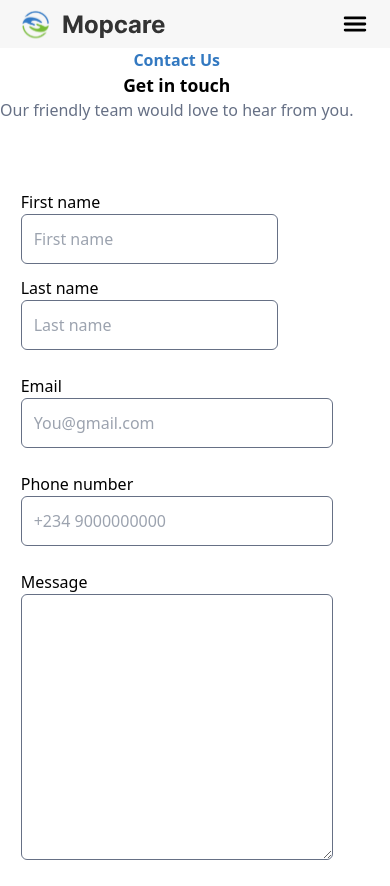
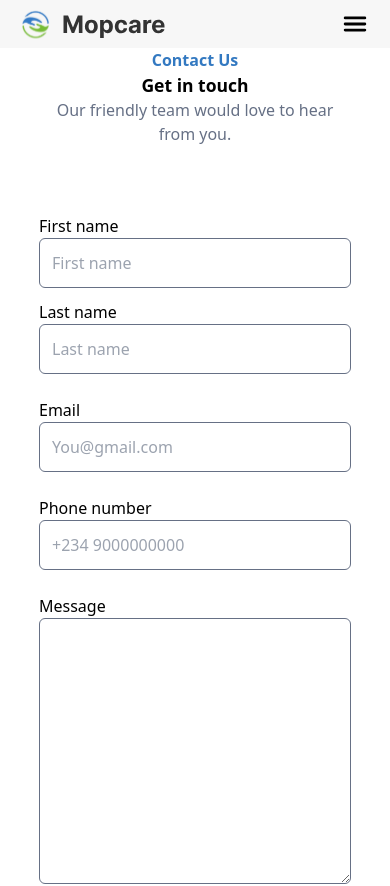
Before and after one commit to xamorite/Mopcaree, a React (Vite) app: page /contact in a window 390 px wide. Shown: the top 886 px of the page. Built offline with nearby package versions, Linux system fonts and the light colour scheme.

Commit message:
about mobile

```diff
--- a/src/components/About/About.jsx
+++ b/src/components/About/About.jsx
@@ -4,7 +4,7 @@ import Gb from './Gb.png';
 function About() {
   return (
     <div >
-      <div className="text-center my-[10vh] w-[90vw]">
+      <div className="text-center my-[10vh] w-[90vw] mx-auto">
         <header className="text-[#3379C1] font-semi text-[4vw]  md:text-[1.5vw] ">About us</header><br />
         <h1 className="  font-bold text-[7vw] md:text-[3vw]">About Mopcare</h1>
         <p className="text-[#667085] text-[6vw] md:text-[1.5vw]">Learn more about what we are doing and the vision behind the organization.</p>
--- a/src/components/Navbar.jsx
+++ b/src/components/Navbar.jsx
@@ -31,7 +31,7 @@ function Navbar() {
 </div>
 
 
-        <ul className={` md:flex md:items-center md:pb-0 pd-12 absolute md:static  z-30 backdrop-blur-md bg-[#000000] bg-opacity-[3%] left-0 w-full md:w-auto md:pl-0 px-6 transition-all  duration-[0.3s] ease-in ${open ? 'top-12 h-[100vh] backdrop-blur-md bg-[#000000] bg-opacity-[3%] ' : 'top-[-490px]'}`}>
+        <ul className={` md:flex md:items-center md:pb-0 pd-12 absolute md:static bg-white md:bg-[#000000] md:bg-opacity-0 md:z-auto z-[1] left-0 w-full md:w-auto md:pl-0 px-6 transition-all duration-[0.3s] ease-in ${open ? 'top-11 pb-5' : 'top-[-490px]'}`}>
 
 
         {
--- a/src/components/contact/Contact.jsx
+++ b/src/components/contact/Contact.jsx
@@ -3,9 +3,9 @@ import Gmail from './email.png'
 
 function Contact() {
   return (
-    <div className="mx-auto md:w-[80vw] ">
-      <div className="flex justify-between mx-auto gap-10">
-        <div className='text-center'>
+    <div className="mx-auto md:w-[80vw] w-[80vw] ">
+      <div className="flex justify-between mx-auto gap-10 ">
+        <div className='text-center '>
           <h3 className="text-[#3379C1] font-bold md:text-[1.3vw]">Contact Us</h3>
           <h1 className="font-bold md:text-[3vw] text-[4.5vw]">Get in touch </h1>
           <p className="text-[#667085] md:text-[1.5vw]">Our friendly team would love to hear from you.</p>
@@ -13,15 +13,15 @@ function Contact() {
 
 
 
-       <div className="form my-[8vh] flex flex-col text-start justify-between gap-6 w-[80vw] mx-auto">
-         <div className="grid grid-cols-6 justify-between md:gap-6 gap-3 ">
-                <div className=' col-span-6'>
+          <div className="form my-[8vh] flex flex-col text-start justify-between gap-6  mx-auto">
+            <div className="grid md:grid-cols-12  md:gap-6 gap-3 ">
+              <div className='w-full md:col-span-6 '>
                 <p>First name</p>
-                    <input type="text" placeholder="First name " className="p-3 border-[#667085] border-[1px] rounded-md" />
+                <input type="text" placeholder="First name " className="p-3 border-[#667085] border-[1px] rounded-md w-full" />
               </div>
-                <div className='col-span-7'>
+              <div className='w-full md:col-span-6'>
                 <p>Last name</p>
-                    <input type="text" placeholder="Last name " className="p-3 border-[#667085] border-[1px] rounded-md" />
+                <input type="text" placeholder="Last name " className="p-3 border-[#667085] border-[1px] rounded-md w-full" />
               </div>
             </div>
 
@@ -92,7 +92,7 @@ function Contact() {
           </p>
         </div>
         <div className='my-[5vh] '>
-            <input type="text" placeholder='Enter your email' className=' border-2 p-3 w-full md:w-[20vw] border-[#667085] rounded-md'/>
+          <input type="text" placeholder='Enter your email' className=' border-2 p-3 w-full md:w-[20vw] border-[#667085] rounded-md' />
           <button className='rounded-md bg-[#3379C1] text-white md:w-[8vw] w-full p-3 md:mx-[2vw] mt-[5vh]'>
             Subscribe
           </button>
--- a/src/components/services/Service.jsx
+++ b/src/components/services/Service.jsx
@@ -1,9 +1,9 @@
 export default function Service() {
   return (
-    <div className="mx-auto text-center">
+    <div className="mx-auto px-6 text-center">
       <div>
-        <header className="text-[#3379C1] font-bold text-[1.5vw]">Services</header><br />
-        <h1 className="  font-bold text-[2vw]">MOPCARE DIRECT INTERVENTIONS</h1>
+        <header className="text-[#3379C1] font-bold text-[4vw] md:text-[1.5vw]">Services</header><br />
+        <h1 className="  font-bold md:text-[2vw] text-[5vw]">MOPCARE DIRECT INTERVENTIONS</h1>
       </div>
     </div>
   )
--- a/tailwind.config.js
+++ b/tailwind.config.js
@@ -7,7 +7,7 @@ export default {
   theme: {
     extend: {
       backgroundImage: {
-        'bgi': "url('./src/assets/BG.png')",
+        'bgi': "url('./src/components/home/BG.png')",
         'footer-texture': "url('/img/footer-texture.png')",
       }
     },
```
Also changed, not shown: src/components/home/BG.png (added). Lines whose indentation alone changed are shown as unchanged.
